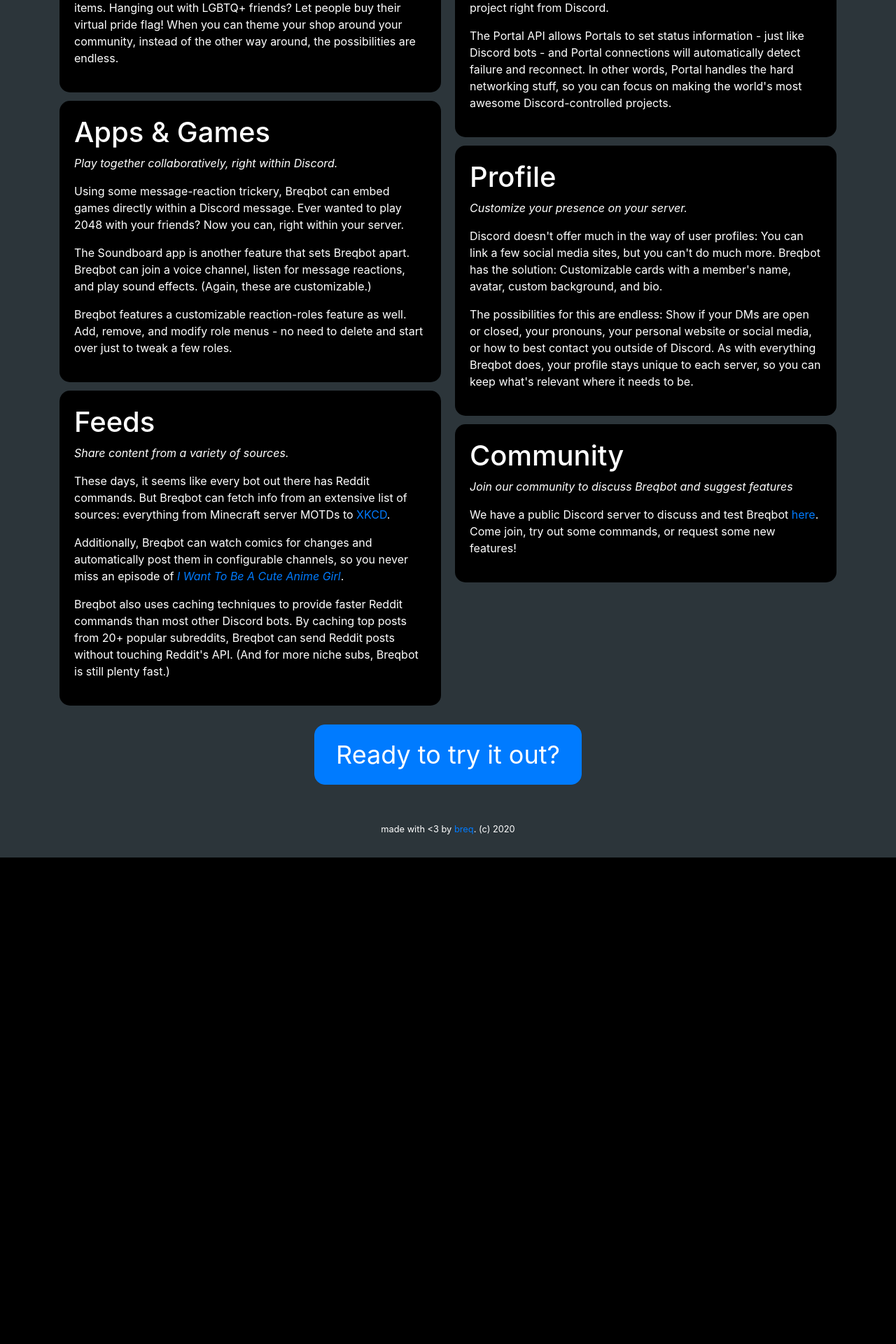
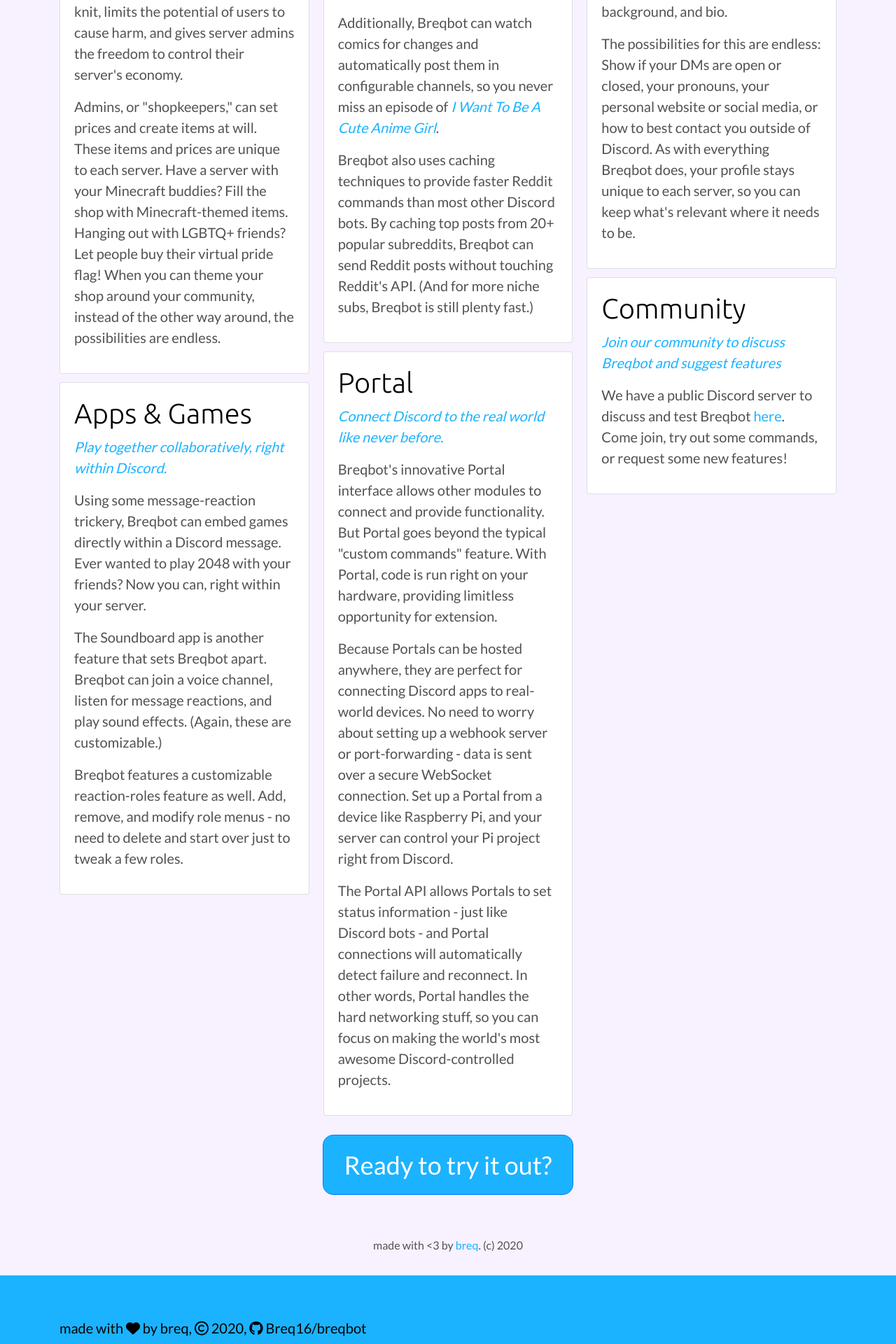
Before and after one commit to breqdev/breqbot, a Flask app: page / in a window 1280 px wide. Shown: the part 960-2880 px from the top of the page at 70% size. Before the commit the page ends 2185 px from the top, so only its background shows below. Run offline with Flask 2, Linux system fonts and the light colour scheme; some libraries are stand-ins or nearby versions.

Commit message:
Add some better CSS :>

```diff
--- a/static/styles.css
+++ b/static/styles.css
@@ -2,15 +2,14 @@
     overflow-wrap: break-word;
 }
 
-td, th {
-  border: 1px solid #999;
+table, tbody, td, th {
+  border: 2px solid #999;
   padding: 0.5rem;
 }
 
 .table {
-    background-color: #000;
+    background-color: #e9ecef;
     padding: 15px;
-    color: #FFF;
     text-align: center;
     border-radius: 15px;
 }
@@ -20,7 +19,7 @@
 }
 
 .table a {
-    color: #FFF;
+    color: inherit;
 }
 
 table {
@@ -29,48 +28,34 @@
     width: 100%;
 }
 
-.navbar {
-    background-color: #D539A6;
-    font-size: 20px;
+.jumbotron {
+    text-align: center;
+    padding: 2rem;
 }
 
-.navbar a {
-    color: #000000;
-}
-
-a:hover {
-    text-decoration: underline;
-}
-
-.navbar-brand {
-    font-size: 30px;
-}
-
-body {
-    background-color: #2C353A;
-}
-
-.content {
+.jumbotron.profile-bg .username {
     color: #FFF;
-}
-
-.jumbotron {
-    background-color: #000;
-    text-align: center;
-    padding: 2rem;
 }
 
 .jumbotron .username {
     font-size: 96px;
 }
 
-.jumbotron a {
+.jumbotron.profile-bg .server {
     color: #FFF;
+}
+
+.jumbotron.profile-bg a {
+    color: #FFF;
+}
+
+.jumbotron.profile-bg p {
+    color: #DDD;
 }
 
 .jumbotron.status-online {
     background-color: #09E85E;
-    color: #000;
+    color: #FFF;
 }
 
 .big-number {
@@ -117,42 +102,7 @@
     padding: 15px;
 }
 
-strong {
-    color: #6DD3CE;
-    font-weight: bold;
-}
-
-.card {
-    background-color: #000;
-}
-
-
-@media only screen and (max-width: 1000px) {
-    .card-columns.index-cards {
-        column-count: 1;
-    }
-}
-
-@media only screen and (min-width: 1000px) {
-    .card-columns.index-cards {
-        column-count: 2;
-    }
-}
-
-.row .card {
-    margin-bottom: 20px;
-}
-
-.btn-xl {
-    padding: 15px 30px;
-    font-size: 36px;
-    border-radius: 15px;
-}
-
 .jumbotron {
-    border-radius: 15px;
-}
-.card {
     border-radius: 15px;
 }
 
--- /dev/null
+++ b/static/theme.css
@@ -0,0 +1,192 @@
+.navbar { background-color: #FF1B8D; }
+
+a.nav-link[href] { color: #FFFFFF; }
+
+a.nav-link[href]:hover { color: #000000; }
+
+a.nav-active[href] { color: #000000; }
+
+a.navbar-brand[href] { color: #000000; font-size: 30px; }
+
+.navbar-toggler { color: #000000; border-style: solid; border-width: 2px; border-color: #000000; border-radius: 5px; }
+
+p.nav-separator { margin: 0 10px; }
+
+.tile-col { padding: 0; }
+
+.tile { position: relative; width: 100%; padding-bottom: 100%; cursor: pointer; }
+
+.tile img { max-height: none; position: absolute; padding: 20px; width: 100%; height: 100%; object-fit: cover; background-color: inherit; }
+
+.tile video { position: absolute; padding: 20px; width: 100%; height: 100%; object-fit: cover; }
+
+.tile .tile-tint { position: absolute; top: 20px; bottom: 20px; left: 20px; right: 20px; z-index: 1; opacity: 0.4; }
+
+.tile .tile-caption { position: absolute; top: 20px; left: 20px; right: 20px; padding: 20px; margin: 20px; z-index: 2; background-color: rgba(0, 0, 0, 0.7); color: #FFFFFF; }
+
+.tile .tile-caption h1 { color: #FFFFFF; }
+
+.tile .tile-caption p { color: #FFFFFF; }
+
+.tile .tile-cta { position: absolute; bottom: 20px; right: 20px; padding: 20px; margin: 20px; z-index: 2; color: #FFFFFF; background-color: rgba(0, 0, 0, 0.7); }
+
+.tile-link { display: block; }
+
+.tile-year { position: absolute; bottom: 20px; left: 20px; padding: 20px; margin: 20px; z-index: 2; color: #FFF; background-color: rgba(0, 0, 0, 0.7); }
+
+/* GitHub style for Pygments syntax highlighter, for use with Jekyll Courtesy of GitHub.com  src: https://github.com/aahan/pygments-github-style */
+.highlight pre, pre { background-color: #f8f8f8; border: 1px solid #ccc; padding: 6px 10px; border-radius: 3px; }
+
+.highlight .hll { background-color: #f8f8f8; border: 1px solid #ccc; padding: 6px 10px; border-radius: 3px; }
+
+.highlight .c { color: #999988; font-style: italic; }
+
+.highlight .err { color: #a61717; background-color: #e3d2d2; }
+
+.highlight .k, .highlight .o { font-weight: bold; }
+
+.highlight .cm { color: #999988; font-style: italic; }
+
+.highlight .cp { color: #999999; font-weight: bold; }
+
+.highlight .c1 { color: #999988; font-style: italic; }
+
+.highlight .cs { color: #999999; font-weight: bold; font-style: italic; }
+
+.highlight .gd { color: #000000; background-color: #ffdddd; }
+
+.highlight .gd .x { color: #000000; background-color: #ffaaaa; }
+
+.highlight .ge { font-style: italic; }
+
+.highlight .gr { color: #aa0000; }
+
+.highlight .gh { color: #999999; }
+
+.highlight .gi { color: #000000; background-color: #ddffdd; }
+
+.highlight .gi .x { color: #000000; background-color: #aaffaa; }
+
+.highlight .go { color: #888888; }
+
+.highlight .gp { color: #555555; }
+
+.highlight .gs { font-weight: bold; }
+
+.highlight .gu { color: #800080; font-weight: bold; }
+
+.highlight .gt { color: #aa0000; }
+
+.highlight .kc, .highlight .kd, .highlight .kn, .highlight .kp, .highlight .kr { font-weight: bold; }
+
+.highlight .kt { color: #445588; font-weight: bold; }
+
+.highlight .m { color: #009999; }
+
+.highlight .s { color: #dd1144; }
+
+.highlight .n { color: #333333; }
+
+.highlight .na { color: teal; }
+
+.highlight .nb { color: #0086b3; }
+
+.highlight .nc { color: #445588; font-weight: bold; }
+
+.highlight .no { color: teal; }
+
+.highlight .ni { color: purple; }
+
+.highlight .ne, .highlight .nf { color: #990000; font-weight: bold; }
+
+.highlight .nn { color: #555555; }
+
+.highlight .nt { color: navy; }
+
+.highlight .nv { color: teal; }
+
+.highlight .ow { font-weight: bold; }
+
+.highlight .w { color: #bbbbbb; }
+
+.highlight .mf, .highlight .mh, .highlight .mi, .highlight .mo { color: #009999; }
+
+.highlight .sb, .highlight .sc, .highlight .sd, .highlight .s2, .highlight .se, .highlight .sh, .highlight .si, .highlight .sx { color: #dd1144; }
+
+.highlight .sr { color: #009926; }
+
+.highlight .s1 { color: #dd1144; }
+
+.highlight .ss { color: #990073; }
+
+.highlight .bp { color: #999999; }
+
+.highlight .vc, .highlight .vg, .highlight .vi { color: teal; }
+
+.highlight .il { color: #009999; }
+
+.highlight .gc { color: #999; background-color: #EAF2F5; }
+
+body { font-family: 'Lato', sans-serif; font-size: 20px; color: #525252; background-color: #F8F1FF; }
+
+h1, h2, h3, h4, h5, h6 { color: #000000; font-family: 'Ubuntu', sans-serif; }
+
+a { color: #1BB3FF; }
+
+a:hover { color: #1BB3FF; }
+
+a.block-link:hover { text-decoration: none; }
+
+p, ul, ol { color: #525252; }
+
+strong, em { color: #1BB3FF; }
+
+hr { margin-top: 40px; margin-bottom: 20px; border: 1px solid #525252; }
+
+blockquote { margin: 40px 10px; color: #FFFFFF; font-style: italic; font-weight: bold; }
+
+.center { text-align: center; }
+
+.bordered-box { padding: 10px; margin-top: 20px; margin-bottom: 20px; border-style: solid; border-width: 2px; border-color: #FF1B8D; border-radius: 5px; }
+
+.footer { background-color: #1BB3FF; }
+
+.footer p, .footer a { color: #000000; }
+
+.page img { display: block; margin-left: auto; margin-right: auto; }
+
+@media only screen and (max-width: 992px) { .card-columns.index-cards { column-count: 1; } }
+
+@media only screen and (min-width: 992px) { .card-columns.index-cards { column-count: 2; } }
+
+@media only screen and (min-width: 1200px) { .card-columns.index-cards { column-count: 3; } }
+
+.btn { background-color: #1BB3FF; }
+
+.btn-xl { padding: 15px 30px; font-size: 36px; border-radius: 15px; }
+
+.showcase-title h1 { font-size: 72px; }
+
+.caption { text-align: center; margin-top: 1rem; color: #525252; }
+
+.small-img { max-width: 200px; max-height: 200px; }
+
+img { object-fit: contain; max-height: 600px; }
+
+img:not(.actual-size) { width: 100%; }
+
+img.actual-size { margin-left: auto; margin-right: auto; display: block; margin-bottom: 10px; }
+
+.halfwidth-left img { width: 50%; max-height: 400px; float: left; }
+
+.halfwidth-right img { width: 50%; max-height: 400px; float: right; }
+
+.iframe-container { position: relative; padding-bottom: 56.25%; /* 16:9 */ padding-top: 25px; height: 0; }
+
+.iframe-container iframe { position: absolute; top: 0; left: 0; width: 100%; height: 100%; }
+
+.contact-badge { text-align: center; margin-bottom: 20px; border: 2px solid #FF1B8D; border-radius: 5px; padding-top: 10px; padding-bottom: 5px; }
+
+.contact-badge h1 { font-size: 48px; }
+
+.contact-badge h2 { font-size: 24px; }
--- a/templates/base.html
+++ b/templates/base.html
@@ -1,27 +1,127 @@
 <!DOCTYPE html>
-<html>
+<html lang="en">
 <head>
-    <title>Breqbot</title>
-    <meta name="viewport" content="width=device-width, initial-scale=1.0">
+    <meta charset="UTF-8" />
 
-    <meta property="og:title" content="Breqbot | A Discord bot made with <3 by Breq." />
-    <meta property="og:description" content="Breqbot has tons of fun games and features for you and your server!" />
-    <meta property="og:image" content="/static/blue_green.png" />
+    <!-- mobile -->
+    <meta name="viewport" content="width=device-width, initial-scale=1" />
 
-    <link rel="stylesheet" href="https://stackpath.bootstrapcdn.com/bootstrap/4.5.2/css/bootstrap.min.css" integrity="sha384-JcKb8q3iqJ61gNV9KGb8thSsNjpSL0n8PARn9HuZOnIxN0hoP+VmmDGMN5t9UJ0Z" crossorigin="anonymous">
-    <script src="https://code.jquery.com/jquery-3.5.1.slim.min.js" integrity="sha384-DfXdz2htPH0lsSSs5nCTpuj/zy4C+OGpamoFVy38MVBnE+IbbVYUew+OrCXaRkfj" crossorigin="anonymous"></script>
-    <script src="https://cdn.jsdelivr.net/npm/popper.js@1.16.1/dist/umd/popper.min.js" integrity="sha384-9/reFTGAW83EW2RDu2S0VKaIzap3H66lZH81PoYlFhbGU+6BZp6G7niu735Sk7lN" crossorigin="anonymous"></script>
-    <script src="https://stackpath.bootstrapcdn.com/bootstrap/4.5.2/js/bootstrap.min.js" integrity="sha384-B4gt1jrGC7Jh4AgTPSdUtOBvfO8shuf57BaghqFfPlYxofvL8/KUEfYiJOMMV+rV" crossorigin="anonymous"></script>
+    <!-- favicon -->
+    <link rel="apple-touch-icon" sizes="180x180" href="/assets/icons/apple-touch-icon.png" />
+    <link rel="icon" type="image/png" sizes="32x32" href="/assets/icons/favicon-32x32.png" />
+    <link rel="icon" type="image/png" sizes="16x16" href="/assets/icons/favicon-16x16.png" />
+    <link rel="manifest" href="/assets/icons/site.webmanifest" />
+    <link rel="shortcut icon" href="/assets/icons/favicon.ico" />
+    <meta name="msapplication-config" content="/assets/icons/browserconfig.xml" />
+
+    <!-- bootstrap -->
+    <link rel="stylesheet" href="https://stackpath.bootstrapcdn.com/bootstrap/4.4.1/css/bootstrap.min.css" integrity="sha384-Vkoo8x4CGsO3+Hhxv8T/Q5PaXtkKtu6ug5TOeNV6gBiFeWPGFN9MuhOf23Q9Ifjh" crossorigin="anonymous" />
+    <script src="https://code.jquery.com/jquery-3.4.1.slim.min.js" integrity="sha384-J6qa4849blE2+poT4WnyKhv5vZF5SrPo0iEjwBvKU7imGFAV0wwj1yYfoRSJoZ+n" crossorigin="anonymous"></script>
+    <script src="https://cdn.jsdelivr.net/npm/popper.js@1.16.0/dist/umd/popper.min.js" integrity="sha384-Q6E9RHvbIyZFJoft+2mJbHaEWldlvI9IOYy5n3zV9zzTtmI3UksdQRVvoxMfooAo" crossorigin="anonymous"></script>
+    <script src="https://stackpath.bootstrapcdn.com/bootstrap/4.4.1/js/bootstrap.min.js" integrity="sha384-wfSDF2E50Y2D1uUdj0O3uMBJnjuUD4Ih7YwaYd1iqfktj0Uod8GCExl3Og8ifwB6" crossorigin="anonymous"></script>
+
+    <!-- fontawesome -->
     <script src="https://kit.fontawesome.com/69d45d8e8c.js" crossorigin="anonymous"></script>
 
-    <link rel="stylesheet" href="{{ url_for('static', filename='styles.css') }}">
+    <!-- google fonts -->
+    <link href="https://fonts.googleapis.com/css2?family=Ubuntu:wght@300&display=swap" rel="stylesheet" />
+    <link href="https://fonts.googleapis.com/css2?family=Lato&display=swap" rel="stylesheet" />
+
+    <!-- site-specific -->
+    <link rel="stylesheet" href="/static/styles.css" />
+    <link rel="stylesheet" href="/static/theme.css" />
+
+
+    <title>Breqbot</title>
+
 </head>
+
 <body>
-    {% include "nav.html" %}
 
-    <div class="container">
-        <div class="content">
-            {% block content %}{% endblock %}
+    <div class="navbar sticky-top navbar-expand-lg">
+        <div class="container">
+            <a class="navbar-brand" href="/">bot.breq.dev</a>
+            <button class="navbar-toggler" type="button" data-toggle="collapse"
+            data-target="#navbarNav" aria-controls="navbarNav" aria-expanded="false" aria-label="Toggle navigation">
+            <span class="fas fa-hamburger"></span> <!-- haha, hamburger menu -->
+        </button>
+        <div class="collapse navbar-collapse" id="navbarNav">
+            <ul class="navbar-nav">
+                <li class="nav-item">
+                    <a class="nav-link" href="/status">status</a>
+                </li>
+                <li class="nav-item">
+                    <a class="nav-link" href="/guild">guild</a>
+                </li>
+                <li class="nav-item">
+                    <a class="nav-link" href="/bugs">bugs</a>
+                </li>
+                <li class="nav-item">
+                    <a class="nav-link" href="/github">github</a>
+                </li>
+                <li class="nav-item">
+                    <a class="nav-link" href="/invite">invite</a>
+                </li>
+                <li class="nav-item">
+                    <a class="nav-link" href="https://breq.dev/">breq</a>
+                </li>
+            </ul>
         </div>
     </div>
-</body>
+</div>
+
+
+<div class="container page">
+    {% block content %}
+    {% endblock %}
+</div>
+
+
+
+<div class="footer">
+    <div class="container">
+        <br>
+        <br>
+        <p>
+            made with <i class="fas fa-heart" aria-hidden="true"></i>
+            <span class="sr-only">love</span> by breq,
+
+            <i class="far fa-copyright" aria-hidden="true"></i>
+            <span class="sr-only">copyright</span> 2020,
+
+            <i class="fab fa-github" aria-hidden="true"></i>
+            <span class="sr-only">github</span>
+            <a href="https://github.com/Breq16/breqbot" target="_blank">Breq16/breqbot</a>
+        </p>
+        <br>
+        <p>
+
+            <i class="fas fa-envelope" aria-hidden="true"></i>
+            <span class="sr-only">email</span>
+
+            <a href="mailto:breq@breq.dev" target="_blank">breq@breq.dev</a>
+
+            •
+
+            <i class="fab fa-discord" aria-hidden="true"></i>
+            <span class="sr-only">discord</span>
+
+            <span>Breq#8296</span>
+
+            •
+
+            <i class="fab fa-keybase" aria-hidden="true"></i>
+            <span class="sr-only">keybase</span>
+
+            <a href="https://keybase.io/breq" target="_blank">breq</a>
+
+            •
+
+
+            <a href="/contact" target="_blank">more
+                <i class="fas fa-angle-double-right" aria-hidden="true"></i></a>
+            </p>
+            <br>
+            <br>
+        </div>
+    </div>
--- a/templates/nav.html
+++ /dev/null
@@ -1,30 +0,0 @@
-<div class="navbar sticky-top navbar-expand-lg">
-    <div class="container">
-        <a class="navbar-brand" href="/">bot.breq.dev</a>
-        <button class="navbar-toggler" type="button" data-toggle="collapse" data-target="#navbarNav" aria-controls="navbarNav" aria-expanded="false" aria-label="Toggle navigation">
-            <span class="fas fa-hamburger"></span>
-        </button>
-        <div class="collapse navbar-collapse" id="navbarNav">
-            <ul class="navbar-nav">
-                <li class="nav-item">
-                    <a class="nav-link" href="/status">status</a>
-                </li>
-                <li class="nav-item">
-                    <a class="nav-link" href="/guild">guild</a>
-                </li>
-                <li class="nav-item">
-                    <a class="nav-link" href="/bugs">bugs</a>
-                </li>
-                <li class="nav-item">
-                    <a class="nav-link" href="/github">github</a>
-                </li>
-                <li class="nav-item">
-                    <a class="nav-link" href="/invite">invite</a>
-                </li>
-                <li class="nav-item">
-                    <a class="nav-link" href="https://breq.dev/">breq</a>
-                </li>
-            </ul>
-        </div>
-    </div>
-</div>
```
